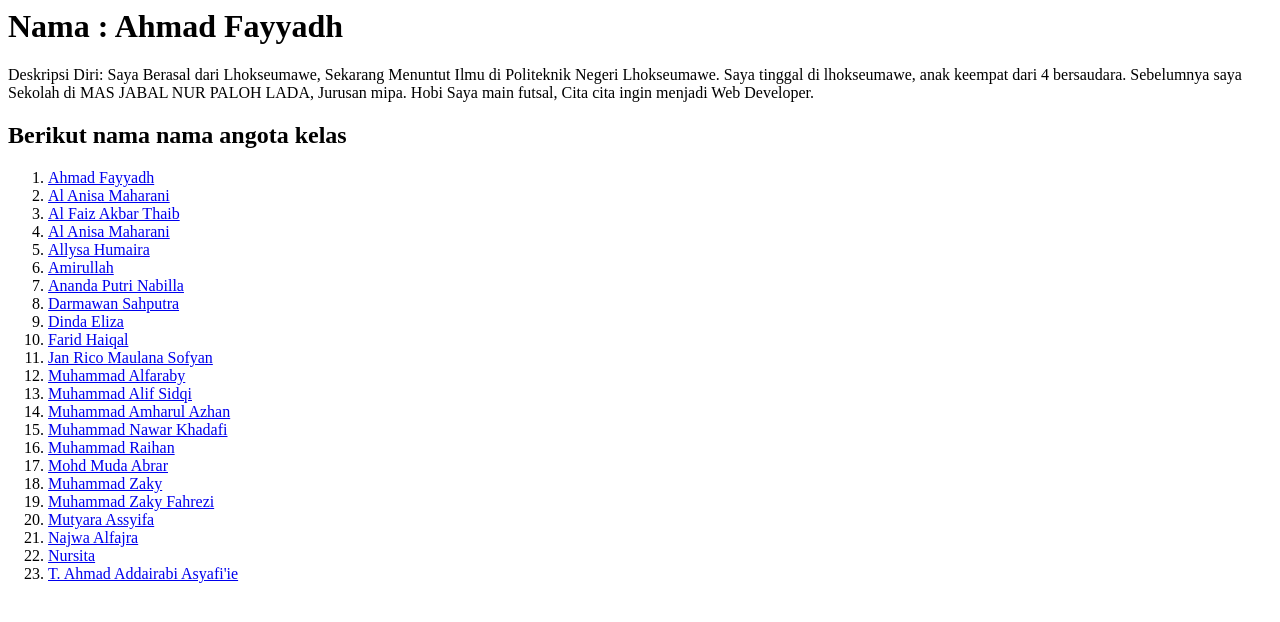
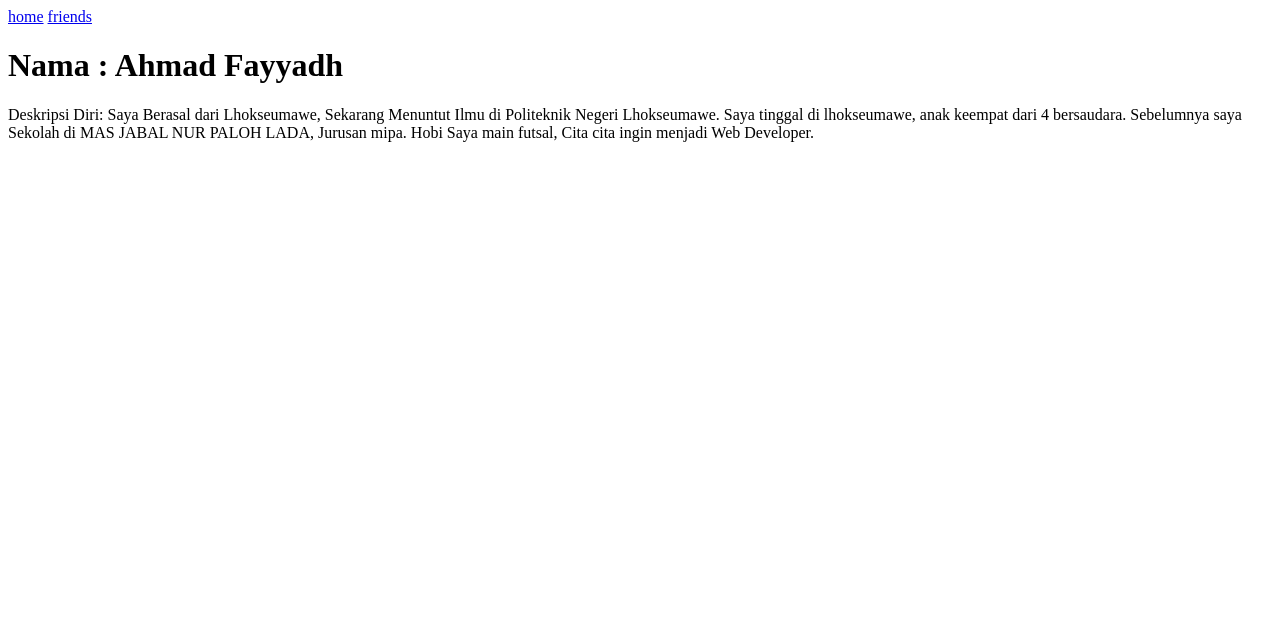
Before and after one commit to ahmadfayyadh/ahmadfayyadh.github.io, a plain HTML site: page _site/index.html in a window 1280 px wide. Drawn offline with Linux system fonts and the light colour scheme.

Commit message:
pertemuan ke tiga

```diff
--- a/_site/index.html
+++ b/_site/index.html
@@ -1,28 +1,18 @@
-    <h1>Nama : Ahmad Fayyadh</h1>
+<!DOCTYPE html>
+<html lang="en">
+<head>
+    <meta charset="UTF-8">
+    <meta name="viewport" content="width=device-width, initial-scale=1.0">
+    <title></title>
+</head>
+<body>
+    <nav>
+    <a href="/">home</a>
+    <a href="/friends.html">friends</a>
+</nav>
+        <h1>Nama : Ahmad Fayyadh</h1>
     <p>Deskripsi Diri: Saya Berasal dari Lhokseumawe, Sekarang Menuntut Ilmu di Politeknik Negeri Lhokseumawe. Saya tinggal di lhokseumawe, anak keempat dari 4 bersaudara. Sebelumnya saya Sekolah di MAS JABAL NUR PALOH LADA, Jurusan mipa. Hobi Saya main futsal, Cita cita ingin menjadi Web Developer.</p>
-    <h2>Berikut nama nama angota kelas</h2>
-    <ol>
-        <li><a href="https://ahmadfayyadh.github.io/" target="_blank">Ahmad Fayyadh</a></li>
-        <li><a href="https://alanisamaharani.github.io/" target="_blank">Al Anisa Maharani</a></li>
-        <li><a href="https://alfaizakbar.github.io/" target="_blank">Al Faiz Akbar Thaib</a></li>
-        <li><a href="https://alisyateriana.github.io/" target="_blank">Al Anisa Maharani</a></li>
-        <li><a href="https://allysahumaira.github.io/" target="_blank">Allysa Humaira</a></li>
-        <li><a href="https://amirullah310.github.io/" target="_blank">Amirullah</a></li>
-        <li><a href="https://anandaaputrinabilla.github.io/" target="_blank">Ananda Putri Nabilla</a></li>
-        <li><a href="https://darmawansahputra1.github.io/" target="_blank">Darmawan Sahputra</a></li>
-        <li><a href="https://dindaelz06.github.io/" target="_blank">Dinda Eliza</a></li>
-        <li><a href="https://fareds.github.io/" target="_blank">Farid Haiqal</a></li>
-        <li><a href="https://janricomaulanas.github.io/" target="_blank">Jan Rico Maulana Sofyan</a></li>
-        <li><a href="https://muhammadalfaraby06.github.io/" target="_blank">Muhammad Alfaraby</a></li>
-        <li><a href="https://alfsdqi.github.io/" target="_blank">Muhammad Alif Sidqi</a></li>
-        <li><a href="https://amharul.github.io/" target="_blank">Muhammad Amharul Azhan</a></li>
-        <li><a href="https://khadafimuhammadnawwar.github.io/" target="_blank">Muhammad Nawar Khadafi</a></li>
-        <li><a href="https://mraihanads.github.io/" target="_blank">Muhammad Raihan</a></li>
-        <li><a href="https://mudaabrar.github.io/" target="_blank">Mohd Muda Abrar</a></li>
-        <li><a href="https://muhzakyyy.github.io/" target="_blank">Muhammad Zaky</a></li>
-        <li><a href="https://m-zakifahrezi.github.io/" target="_blank">Muhammad Zaky Fahrezi</a></li>
-        <li><a href="https://mutyaraassyifa.github.io/" target="_blank">Mutyara Assyifa</a></li>
-        <li><a href="https://najwaal-fajra.github.io/" target="_blank">Najwa Alfajra</a></li>
-        <li><a href="https://nursitaaa.github.io/" target="_blank">Nursita</a></li>
-        <li><a href="https://addairabi.github.io/" target="_blank">T. Ahmad Addairabi Asyafi'ie</a></li>
-    </ol>
+
+
+</body>
+</html>
```
Also changed, not shown: _layouts/default.html (+1 -1 lines), _site/friends.html (added, +49 -0 lines), index.html (+0 -26 lines), 1 other file.
